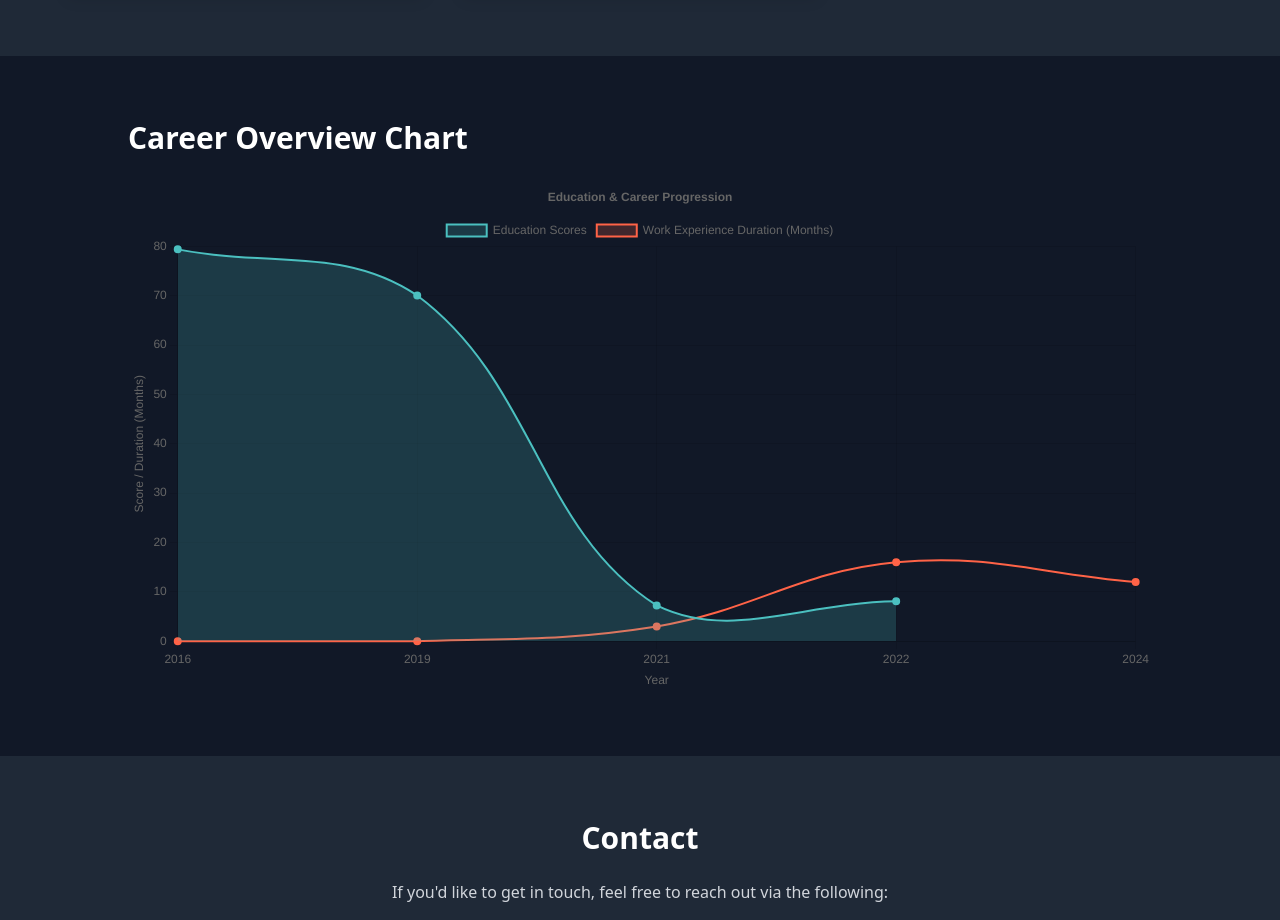
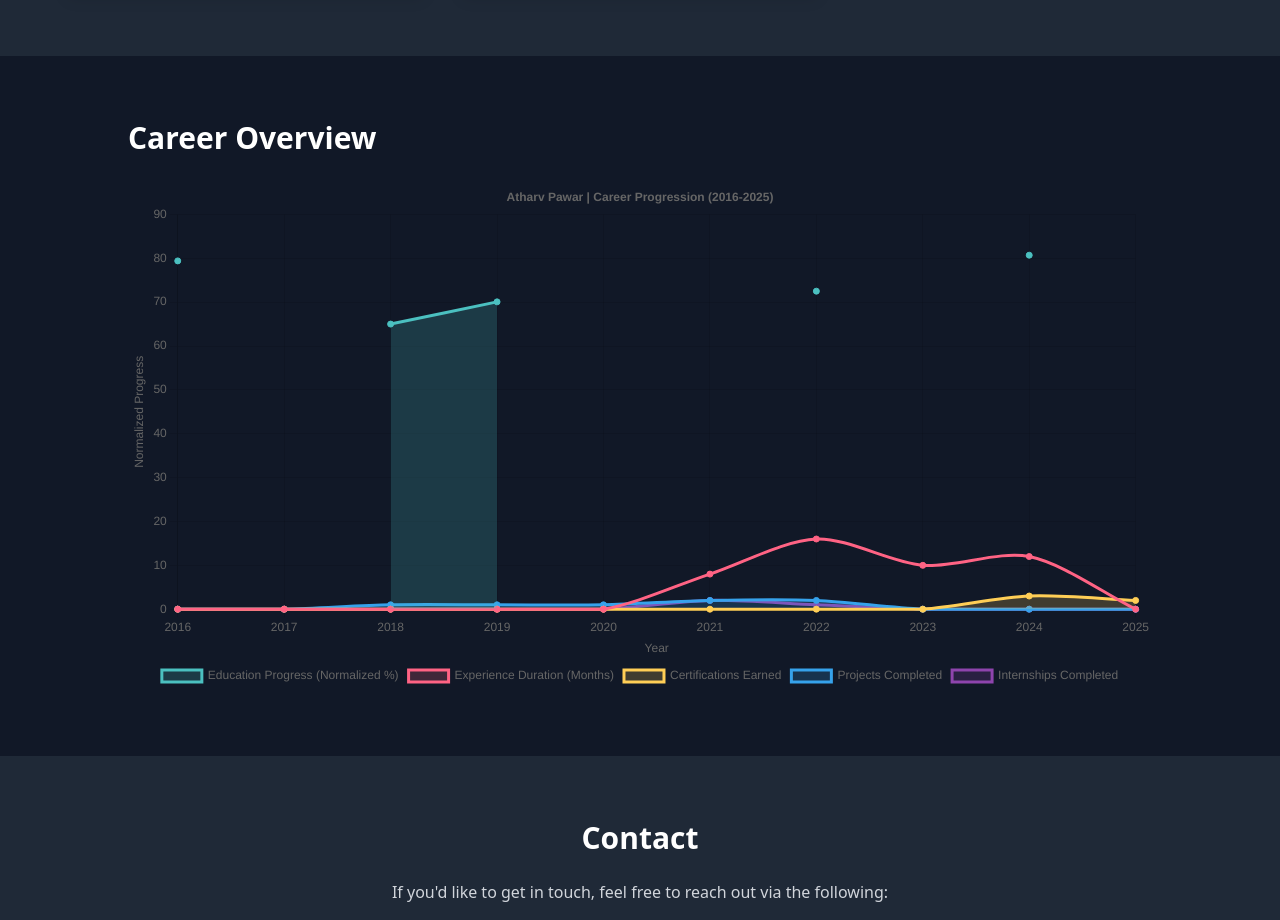
Before and after one commit to atharvpawar270601/Portfolio, a plain HTML site: page index.html in a window 1280 px wide. Shown: the part 4880-5800 px from the top of the page. Drawn offline with nearby package versions, Linux system fonts and the light colour scheme.

Commit message:
Update index.html

```diff
--- a/index.html
+++ b/index.html
@@ -298,49 +298,68 @@
 <!-- Timeline Section -->
 <section id="timeline" class="py-16 px-4 bg-gray-900 text-white">
   <div class="max-w-5xl mx-auto">
-    <h2 class="text-3xl font-bold mb-6">Career Overview Chart</h2>
-    <div class="chart-container">
-      <canvas id="myLineChart"></canvas>
-    </div>
+    <h2 class="text-3xl font-bold mb-6">Career Overview</h2>
+    <canvas id="careerChart"></canvas>
   </div>
 </section>
 
-<!-- Chart.js Library -->
 <script src="https://cdn.jsdelivr.net/npm/chart.js"></script>
 
-<!-- Chart Config -->
 <script>
+const ctx = document.getElementById('careerChart').getContext('2d');
+
 const data = {
-  labels: ['2016', '2019', '2021', '2022', '2024'],
+  labels: ['2016', '2017', '2018', '2019', '2020', '2021', '2022', '2023', '2024', '2025'],
   datasets: [
     {
-      label: 'Education Scores',
-      data: [79.4, 70.06, 7.25, 8.07],
+      label: 'Education Progress (Normalized %)',
+      data: [79.4, null, 65, 70.06, null, null, 72.5, null, 80.7, null],
       borderColor: '#4BC0C0',
       backgroundColor: 'rgba(75, 192, 192, 0.2)',
       fill: true,
-      tension: 0.4,
-      borderWidth: 2,
+      tension: 0.3,
       pointBackgroundColor: '#4BC0C0',
     },
     {
-      label: 'Work Experience Duration (Months)',
-      data: [0, 0, 3, 16, 12],
-      borderColor: '#FF6347',
-      backgroundColor: 'rgba(255, 99, 71, 0.2)',
+      label: 'Experience Duration (Months)',
+      data: [0, 0, 0, 0, 0, 8, 16, 10, 12, 0], // Internship+Work durations
+      borderColor: '#FF6384',
+      backgroundColor: 'rgba(255, 99, 132, 0.2)',
       fill: false,
-      tension: 0.4,
-      borderWidth: 2,
-      pointBackgroundColor: '#FF6347',
-    }
+      tension: 0.3,
+      pointBackgroundColor: '#FF6384',
+    },
+    {
+      label: 'Certifications Earned',
+      data: [0, 0, 0, 0, 0, 0, 0, 0, 3, 2], // Certifications in 2024 & 2025
+      borderColor: '#FFCE56',
+      backgroundColor: 'rgba(255, 206, 86, 0.2)',
+      fill: true,
+      tension: 0.3,
+      pointBackgroundColor: '#FFCE56',
+    },
+    {
+      label: 'Projects Completed',
+      data: [0, 0, 1, 1, 1, 2, 2, 0, 0, 0], // Projects from 2018-2022
+      borderColor: '#36A2EB',
+      backgroundColor: 'rgba(54, 162, 235, 0.2)',
+      fill: true,
+      tension: 0.3,
+      pointBackgroundColor: '#36A2EB',
+    },
+    {
+      label: 'Internships Completed',
+      data: [0, 0, 0, 0, 0, 2, 1, 0, 0, 0], // Internships in 2021 & 2022
+      borderColor: '#8E44AD',
+      backgroundColor: 'rgba(142, 68, 173, 0.2)',
+      fill: false,
+      tension: 0.3,
+      pointBackgroundColor: '#8E44AD',
+    },
   ]
 };
 
-const ctx = document.getElementById('myLineChart').getContext('2d');
-const myLineChart = new Chart(ctx, {
-  type: 'line',
-  data: data,
-  options: {
+const options = {
   responsive: true,
   scales: {
     x: {
@@ -350,20 +369,42 @@ const myLineChart = new Chart(ctx, {
       }
     },
     y: {
+      beginAtZero: true,
       title: {
         display: true,
-          text: 'Score / Duration (Months)'
-        },
-        beginAtZero: true
+        text: 'Normalized Progress'
+      }
     }
   },
   plugins: {
     title: {
       display: true,
-        text: 'Education & Career Progression'
+      text: 'Atharv Pawar | Career Progression (2016-2025)'
+    },
+    tooltip: {
+      callbacks: {
+        label: function(context) {
+          let label = context.dataset.label || '';
+          if (label) label += ': ';
+          label += context.parsed.y;
+          if (context.dataset.label === 'Certifications Earned') label += ' certificates';
+          if (context.dataset.label === 'Projects Completed') label += ' project(s)';
+          if (context.dataset.label === 'Internships Completed') label += ' internship(s)';
+          if (context.dataset.label === 'Experience Duration (Months)') label += ' months';
+          return label;
         }
       }
+    },
+    legend: {
+      position: 'bottom'
     }
+  }
+};
+
+const careerChart = new Chart(ctx, {
+  type: 'line',
+  data: data,
+  options: options
 });
 </script>
 <!-- Contact -->
```
Lines whose indentation alone changed are shown as unchanged.
